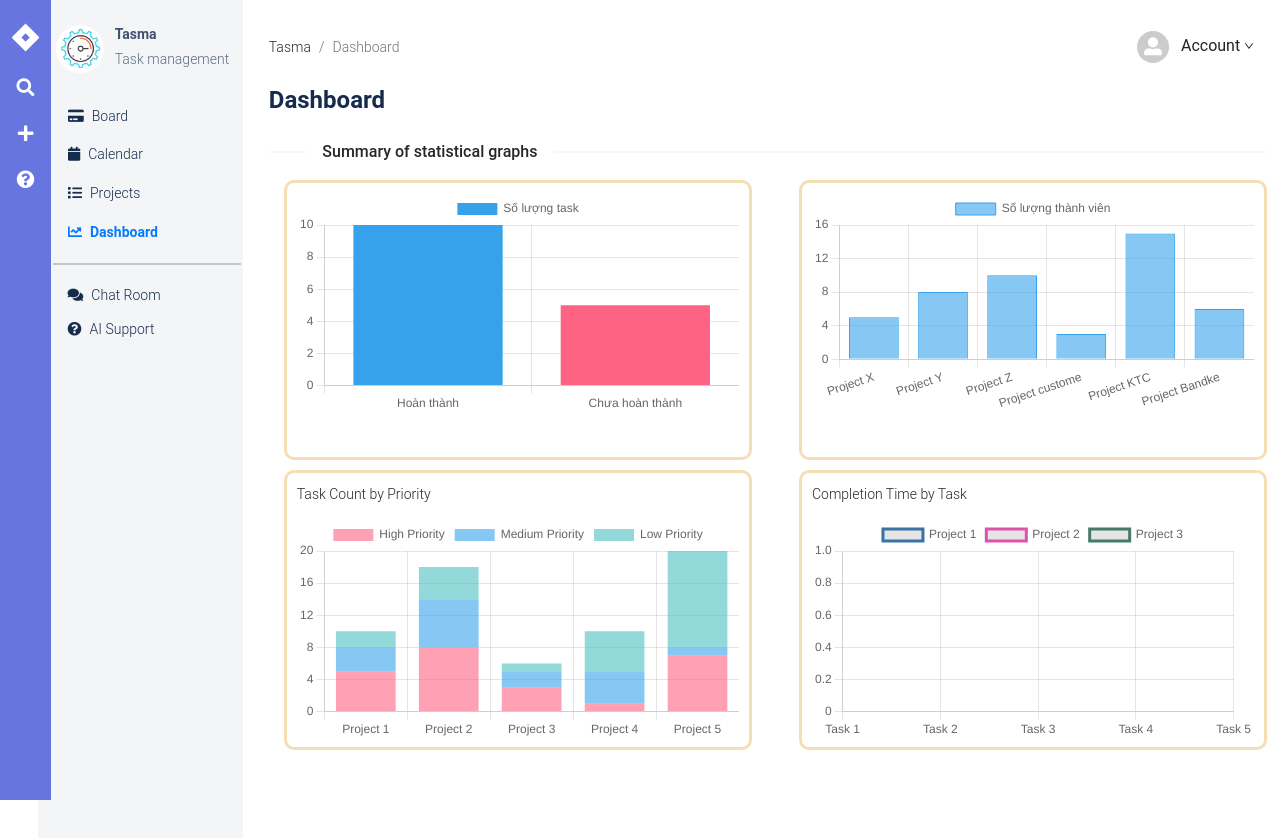
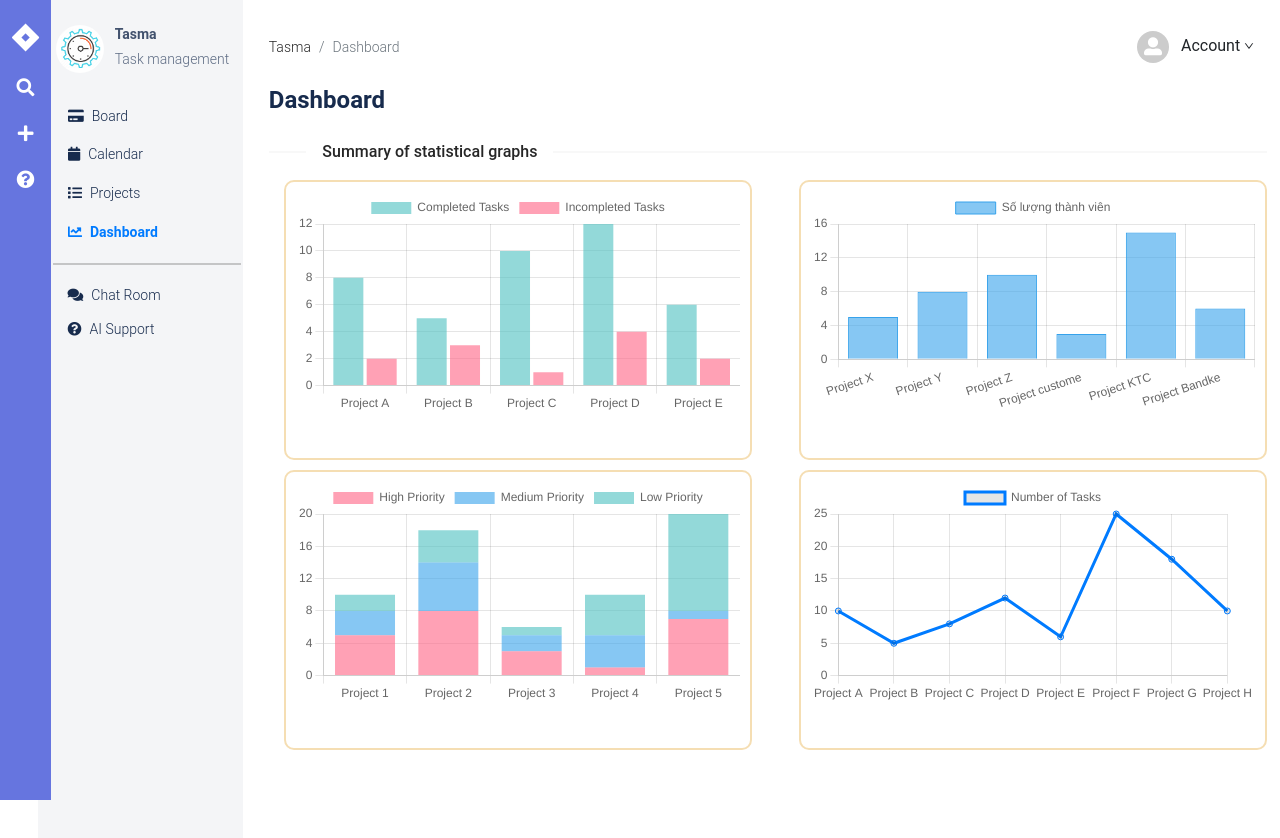
Before and after one commit to TanThanh-CityBoi/tasma-fe, a React (Create React App) app: page /chart in a window 1280 px wide. Shown: the top 838 px of the page. Built offline with nearby package versions, Linux system fonts and the light colour scheme; no server answers.

Commit message:
add more chart to dash board

```diff
--- a/src/pages/Project/Chart/Chart.jsx
+++ b/src/pages/Project/Chart/Chart.jsx
@@ -4,7 +4,8 @@ import { Col, Divider, Row } from 'antd';
 import MemberChart from './MemberChart';
 import PriorityChart from './PriorityChart';
 import StatusChart from './StatusChart';
-import TimeChart from './TimeChart';
+import TaskCountChart from './TaskCountChart';
+import TaskStatusChart from './TaskStatusChart';
 
 const style = {
   background: "white",
@@ -14,7 +15,7 @@ const style = {
   maxWidth: "80vh",
   height: "35vh",
   display: "block",
-  border: "3px solid wheat",
+  border: "2px solid wheat",
   borderRadius: "10px"
 };
 
@@ -26,7 +27,7 @@ export default function Chart() {
         <Row gutter={{ xs: 8, sm: 16, md: 24, lg: 32 }}>
           <Col className="gutter-row" span={12}>
             <div style={style}>
-              <TaskChart />
+              <TaskStatusChart />
             </div>
           </Col>
           <Col className="gutter-row" span={12}>
@@ -41,7 +42,7 @@ export default function Chart() {
           </Col>
           <Col className="gutter-row" span={12}>
             <div style={style}>
-              <TimeChart />
+              <TaskCountChart />
             </div>
           </Col>
         </Row>
--- a/src/pages/Project/Chart/PriorityChart.jsx
+++ b/src/pages/Project/Chart/PriorityChart.jsx
@@ -64,7 +64,6 @@ const PriorityChart = () => {
 
   return (
     <div>
-      <p>Task Count by Priority</p>
       <Bar
         data={chartData}
         options={{
--- /dev/null
+++ b/src/pages/Project/Chart/TaskCountChart.jsx
@@ -0,0 +1,50 @@
+import React from 'react'
+import { Line } from 'react-chartjs-2';
+
+const TaskCountChart = () => {
+  // Mock data
+  const mockData = [
+    { project: 'Project A', taskCount: 10 },
+    { project: 'Project B', taskCount: 5 },
+    { project: 'Project C', taskCount: 8 },
+    { project: 'Project D', taskCount: 12 },
+    { project: 'Project E', taskCount: 6 },
+    { project: 'Project F', taskCount: 25 },
+    { project: 'Project G', taskCount: 18 },
+    { project: 'Project H', taskCount: 10 },
+  ];
+
+  const projectNames = mockData.map((data) => data.project);
+  const taskCounts = mockData.map((data) => data.taskCount);
+
+  const chartData = {
+    labels: projectNames,
+    datasets: [
+      {
+        label: 'Number of Tasks',
+        data: taskCounts,
+        fill: false,
+        borderColor: '#007bff',
+      },
+    ],
+  };
+
+  return (
+    <div>
+      <Line
+        data={chartData}
+        options={{
+          responsive: true,
+          scales: {
+            y: {
+              beginAtZero: true,
+              precision: 0,
+            },
+          },
+        }}
+      />
+    </div>
+  );
+};
+
+export default TaskCountChart;
--- /dev/null
+++ b/src/pages/Project/Chart/TaskStatusChart.jsx
@@ -0,0 +1,52 @@
+import React from 'react';
+import { Bar } from 'react-chartjs-2';
+
+const TaskStatusChart = () => {
+  // Mock data
+  const mockData = [
+    { project: 'Project A', completedTaskCount: 8, incompletedTaskCount: 2 },
+    { project: 'Project B', completedTaskCount: 5, incompletedTaskCount: 3 },
+    { project: 'Project C', completedTaskCount: 10, incompletedTaskCount: 1 },
+    { project: 'Project D', completedTaskCount: 12, incompletedTaskCount: 4 },
+    { project: 'Project E', completedTaskCount: 6, incompletedTaskCount: 2 },
+  ];
+
+  const projectNames = mockData.map((data) => data.project);
+  const completedTaskCounts = mockData.map((data) => data.completedTaskCount);
+  const incompletedTaskCounts = mockData.map((data) => data.incompletedTaskCount);
+
+  const chartData = {
+    labels: projectNames,
+    datasets: [
+      {
+        label: 'Completed Tasks',
+        data: completedTaskCounts,
+        backgroundColor: 'rgba(75, 192, 192, 0.6)',
+      },
+      {
+        label: 'Incompleted Tasks',
+        data: incompletedTaskCounts,
+        backgroundColor: 'rgba(255, 99, 132, 0.6)',
+      },
+    ],
+  };
+
+  return (
+    <div>
+      <Bar
+        data={chartData}
+        options={{
+          responsive: true,
+          scales: {
+            y: {
+              beginAtZero: true,
+              precision: 0,
+            },
+          },
+        }}
+      />
+    </div>
+  );
+};
+
+export default TaskStatusChart;
--- a/src/pages/Project/Chart/TimeChart.jsx
+++ /dev/null
@@ -1,82 +0,0 @@
-import React from 'react';
-import { Line } from 'react-chartjs-2';
-import moment from 'moment';
-
-const TimeChart = () => {
-  // Mock data
-  const mockData = [
-    {
-      projectName: 'Project 1',
-      completionTime: [
-        '2023-06-15', // Ngày hoàn thành Task 1
-        '2023-06-18', // Ngày hoàn thành Task 2
-        '2023-06-21', // Ngày hoàn thành Task 3
-        '2023-06-25', // Ngày hoàn thành Task 4
-        '2023-06-30', // Ngày hoàn thành Task 5
-      ],
-    },
-    {
-      projectName: 'Project 2',
-      completionTime: [
-        '2023-06-16',
-        '2023-06-19',
-        '2023-06-22',
-        '2023-06-26',
-        '2023-07-01',
-      ],
-    },
-    {
-      projectName: 'Project 3',
-      completionTime: [
-        '2023-06-17',
-        '2023-06-20',
-        '2023-06-23',
-        '2023-06-27',
-        '2023-07-02',
-      ],
-    },
-  ];
-
-  const labels = ['Task 1', 'Task 2', 'Task 3', 'Task 4', 'Task 5'];
-
-  const datasets = mockData.map((data) => {
-    const formattedCompletionTime = data.completionTime.map((date) =>
-      moment(date).format('YYYY-MM-DD')
-    );
-
-    return {
-      label: data.projectName,
-      data: formattedCompletionTime,
-      borderColor: getRandomColor(),
-      fill: false,
-    };
-  });
-
-  const chartData = {
-    labels: labels,
-    datasets: datasets,
-  };
-
-  function getRandomColor() {
-    return '#' + Math.floor(Math.random() * 16777215).toString(16);
-  }
-
-  return (
-    <div>
-      <p>Completion Time by Task</p>
-      <Line
-        data={chartData}
-        options={{
-          responsive: true,
-          scales: {
-            y: {
-              beginAtZero: true,
-            },
-          },
-        }}
-      />
-    </div>
-  );
-};
-
-export default TimeChart;
```
